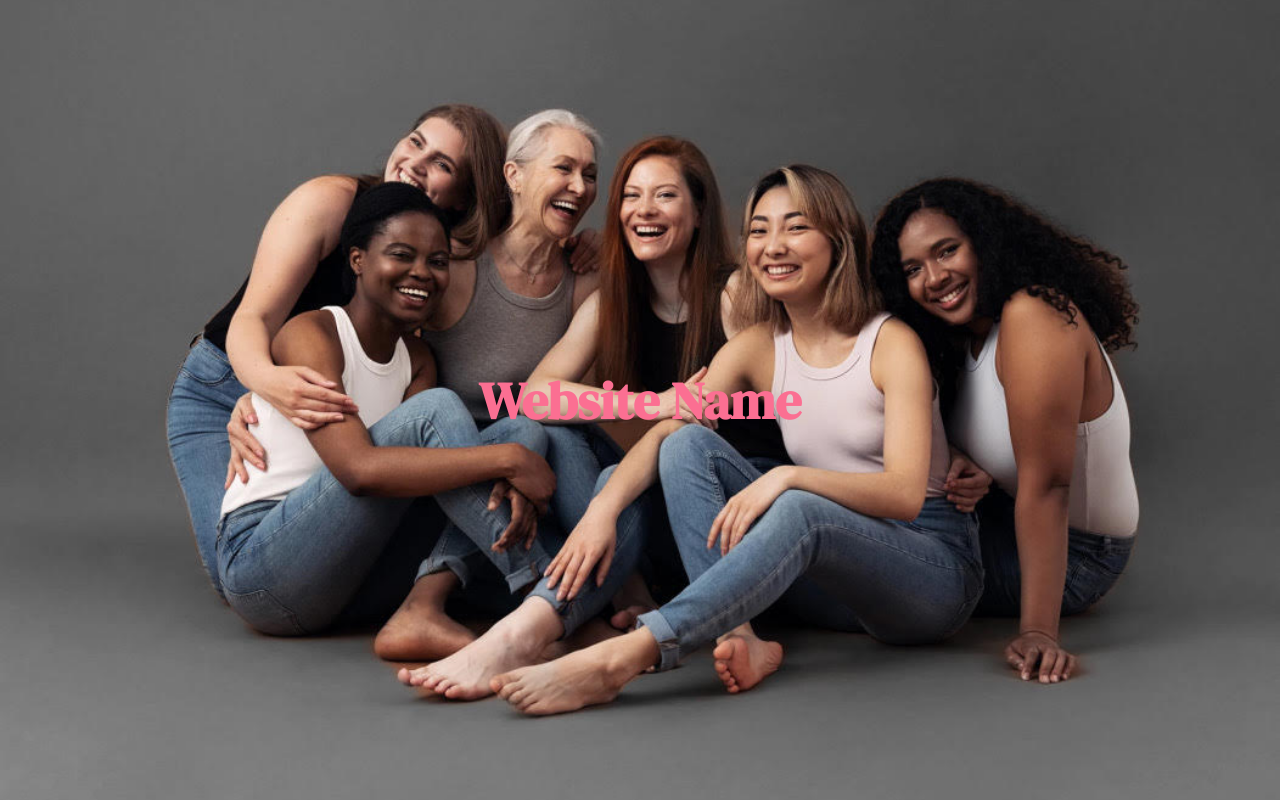
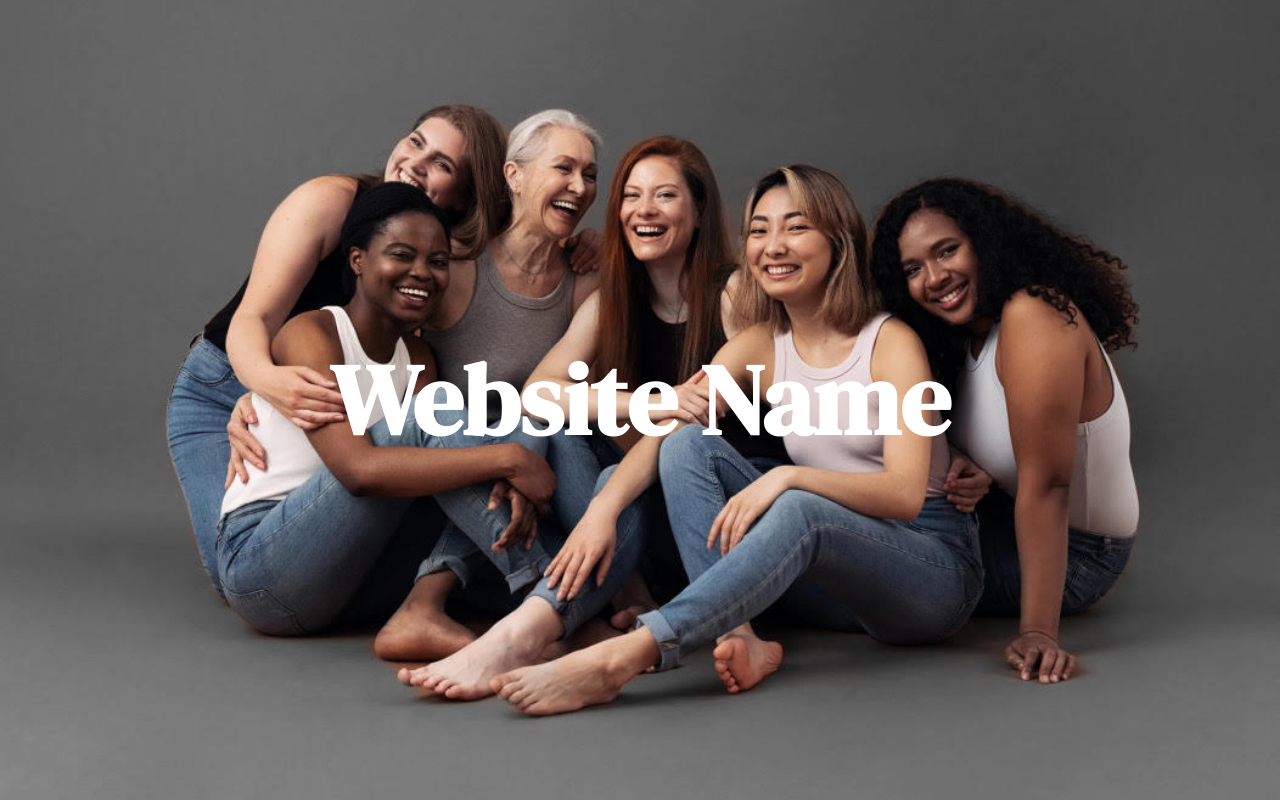
Before and after one commit to kaylainoa/Swamphacks, a React (Create React App) app: page / in a window 1280 px wide. Shown: the top 800 px of the page. Built offline with nearby package versions, Linux system fonts and the light colour scheme.

Commit message:
bigger text

```diff
--- a/src/App.css
+++ b/src/App.css
@@ -13,7 +13,14 @@
   }
 }
 
-h1, h2 {
+h1 {
+  font-family: DM Serif Display;
+  font-weight: bold;
+  color: white;
+  font-size: 100px;
+}
+
+h2 {
   font-family: DM Serif Display;
   font-weight: bold;
   color: #fb6f92;
```
